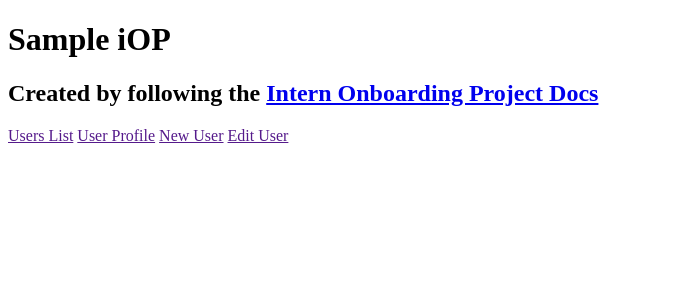
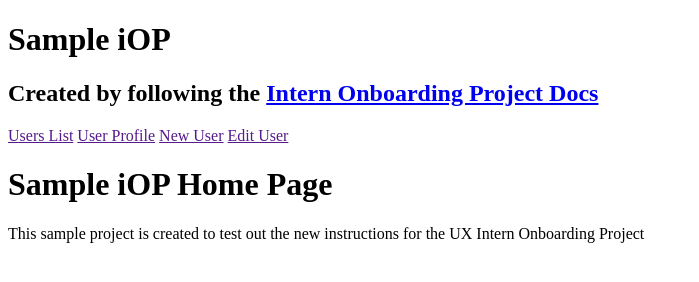
Before and after one commit to kddrake/sample-iop, a plain HTML site: page index.html in a window 1280 px wide. Shown: the whole page, without its empty margins (0-699 px from the left). Drawn offline with Linux system fonts and the light colour scheme.

Commit message:
Updated index.html

```diff
--- a/index.html
+++ b/index.html
@@ -17,6 +17,10 @@
         <a href="">New User</a>
         <a href="">Edit User</a>
       </nav>
-    </header
+    </header>
+    <h1>Sample iOP Home Page</h1>
+    <p>
+      This sample project is created to test out the new instructions for the UX Intern Onboarding Project
+    </p>
   </body>
 </html>
```
